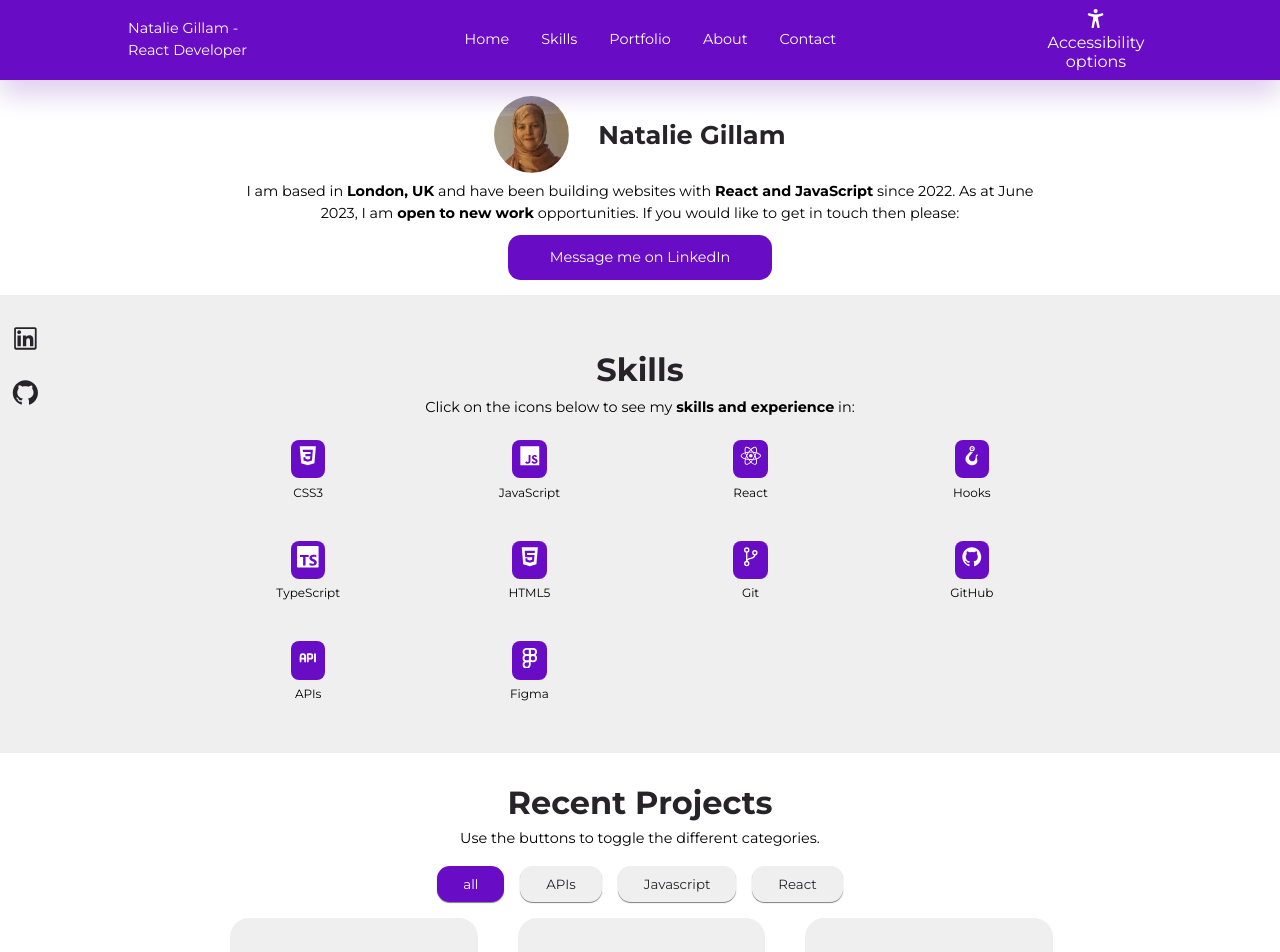
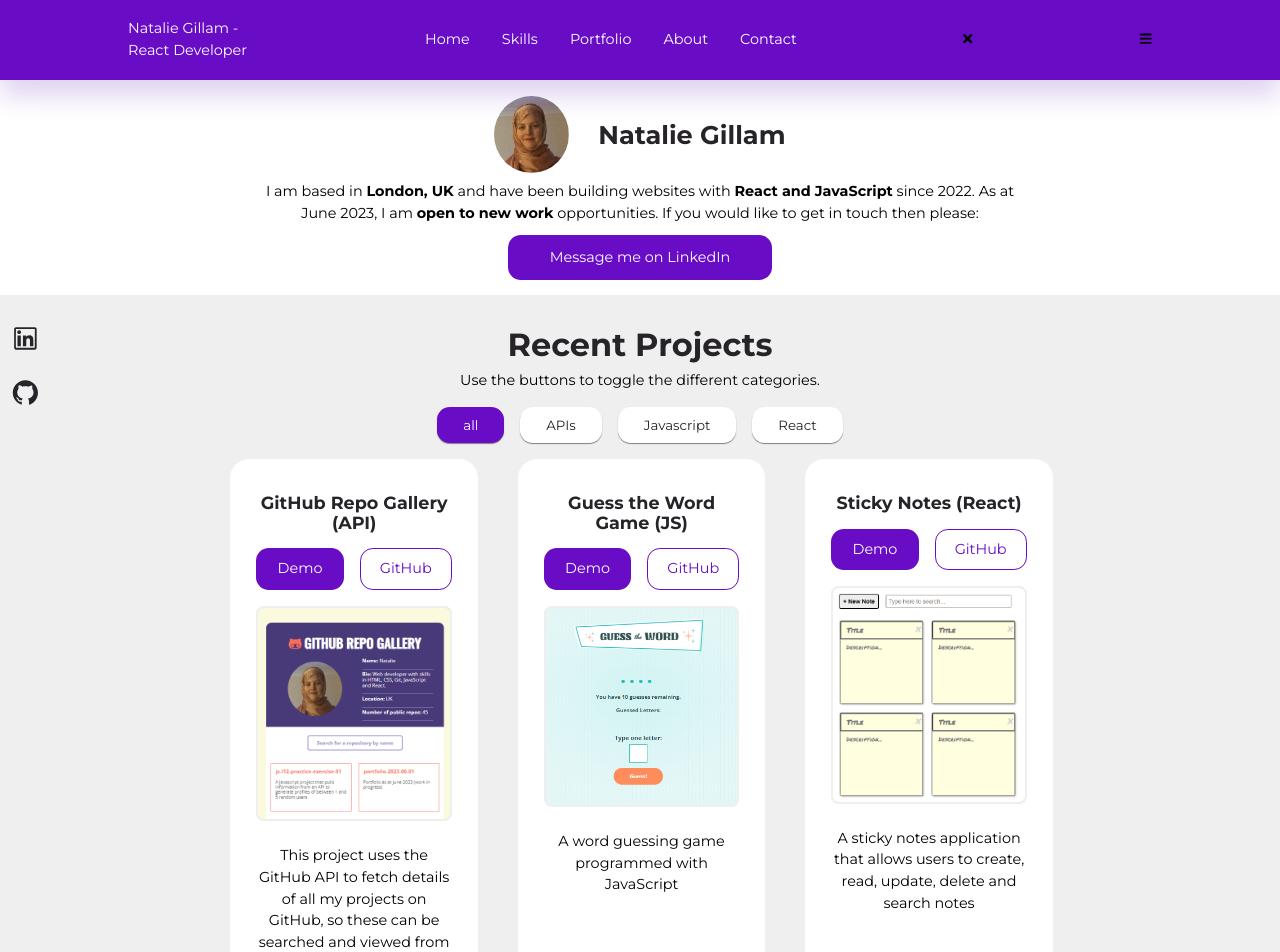
Before and after one commit to Nadia982/portfolio-2023-06-01, a React (Create React App) app: page / in a window 1280 px wide. Shown: the top 952 px of the page. Built offline with nearby package versions, Linux system fonts and the light colour scheme; the HTML template or start-up script is replaced by a standard one.

Commit message:
added buttons for responsive menu

```diff
--- a/src/App.js
+++ b/src/App.js
@@ -14,10 +14,10 @@ const App = () => {
     <main>
         <Navbar/>
         <Header/>
+        <Portfolio/>
         <Skills/>
-        <Portfolio/>
+
         <About/>
-        <Testimonials/>
         <Faqs/>
         <Contact/>
         <Footer/>
--- a/src/index.css
+++ b/src/index.css
@@ -127,7 +127,7 @@ img {
   display: flex;
   align-items: center;
   gap: 1rem;
-  background: var(--color-light);
+  /* background: var(--color-light); */
   color: var(--color-black);
   padding: 0.6rem 2.5rem;
   border: 2px solid transparent;
@@ -136,8 +136,8 @@ img {
 }
 
 .btn:hover {
-  background-color: transparent;
-  border-color: var(--color-light);
+  /* background-color: transparent; */
+  /* border-color: var(--color-light); */
   transform: translateY(-0.3rem);
 }
 
@@ -150,8 +150,8 @@ img {
 }
 
 .btn.white:hover {
-  background: transparent;
-  border-color: var(--color-white);
+  /* background: transparent; */
+  /* border-color: var(--color-white); */
 }
 
 .btn.primary {
--- a/src/sections/header/Header.css
+++ b/src/sections/header/Header.css
@@ -30,6 +30,7 @@ header{
 
 .header__container p {
     width: 80%;
+    max-width: 750px;
     text-align: center;
     margin: 0.5rem;
 }
--- a/src/sections/navbar/Navbar.css
+++ b/src/sections/navbar/Navbar.css
@@ -27,6 +27,10 @@ nav {
     gap: 2rem;
 }
 
+.menu-control {
+    background-color: var(--primary-color);
+}
+
 #accessibility__options{
     background: transparent;
     color: white;
--- a/src/sections/navbar/Navbar.jsx
+++ b/src/sections/navbar/Navbar.jsx
@@ -1,21 +1,32 @@
-import './Navbar.css'
-import data from './data'
-import {IoAccessibility} from 'react-icons/io5'
+import "./Navbar.css";
+import data from "./data";
+// import {IoAccessibility} from 'react-icons/io5'
+import { FaBars, FaTimes } from "react-icons/fa";
 
 const Navbar = () => {
   return (
     <nav id="navbar">
       <div className="container nav__container">
-      <a href="index.html" className="nav__logo">
-        Natalie Gillam - React Developer
-      </a>
-      <ul className='nav__menu'>
-        {data.map(item=><li key={item.id}><a href={item.link}>{item.title}</a></li>)}
-      </ul>
-      <button id="accessibility__options"><IoAccessibility/><p>Accessibility options</p> </button>
+        <a href="index.html" className="nav__logo">
+          Natalie Gillam - React Developer
+        </a>
+        <ul className="nav__menu">
+          {data.map((item) => (
+            <li key={item.id}>
+              <a href={item.link}>{item.title}</a>
+            </li>
+          ))}
+        </ul>
+        <button className="menu-control">
+          <FaTimes />
+        </button>
+        <button className="menu-control">
+          <FaBars />
+        </button>
+        {/* <button id="accessibility__options"><IoAccessibility/><p>Accessibility options</p> </button> */}
       </div>
     </nav>
-  )
-}
+  );
+};
 
-export default Navbar
+export default Navbar;
--- a/src/sections/portfolio/Portfolio.css
+++ b/src/sections/portfolio/Portfolio.css
@@ -10,6 +10,7 @@
     padding: 0.5rem 1.5rem;
     box-shadow: 0 1px 1px 0 grey;
     font-family: 'Montserrat', sans-serif;
+    background-color: var(--color-white);
 }
 
 .portfolio__categories > button.primary:hover  {
@@ -38,7 +39,7 @@
 }
 
 .portfolio__project{
-    background: var(--color-light);
+    background: var(--color-white);
     animation: animateProject 600ms ease-in forwards;
     max-width: 20em;
     margin: 0 auto;
@@ -78,6 +79,7 @@
     border: 1px solid var(--color-primary);
 }
 
-.secondary:hover{
-    background: var(--color-light);
+.white:hover{
+    border: 1px solid var(--color-primary);
+    background: var(--color-white)
 }
--- a/src/sections/portfolio/ProjectCategories.jsx
+++ b/src/sections/portfolio/ProjectCategories.jsx
@@ -15,7 +15,7 @@ const ProjectCategories = ({categories, onFilterProjects}) => {
     <div className="portfolio__categories">
       {
         categories.map(category => (
-          <CategoryButton key={category} category={category} onChangeCategory={()=> changeCategoryHandler(category)} className={`btn cat__btn ${activeCategory === category ? 'primary' : 'light'}`}/>
+          <CategoryButton key={category} category={category} onChangeCategory={()=> changeCategoryHandler(category)} className={`btn cat__btn ${activeCategory === category ? 'primary' : 'white'}`}/>
         ))
       }
 
```
